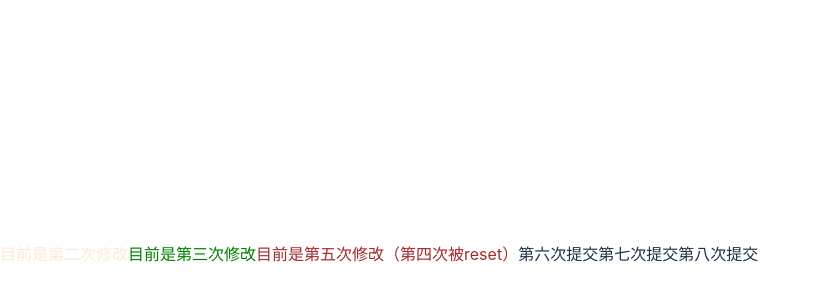
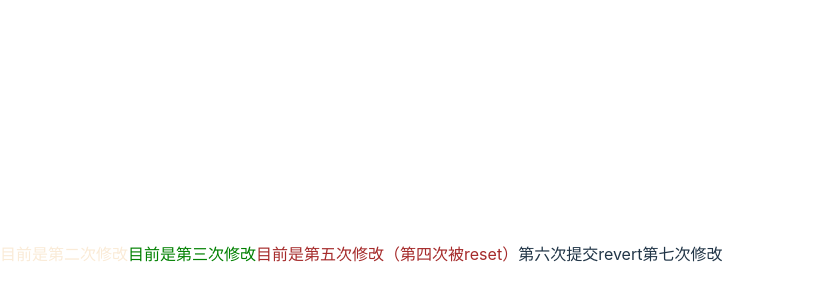
Before and after one commit to izz520/git_reset_revert, a React (Vite) app: page / in a window 1280 px wide. Shown: the part 146-446 px from the top of the page, without its empty margins (0-819 px from the left). Built offline with nearby package versions, Linux system fonts and the light colour scheme.

Commit message:
rebase commit
rebase commit

```diff
--- a/src/App.tsx
+++ b/src/App.tsx
@@ -11,8 +11,7 @@ function App() {
       <span className='three'>目前是第三次修改</span>
       <span className='five'>目前是第五次修改（第四次被reset）</span>
       <span>第六次提交</span>
-      <span>第七次提交</span>
-      <span>第八次提交</span>
+      <span>revert第七次修改</span>
     </div>
   )
 }
```
